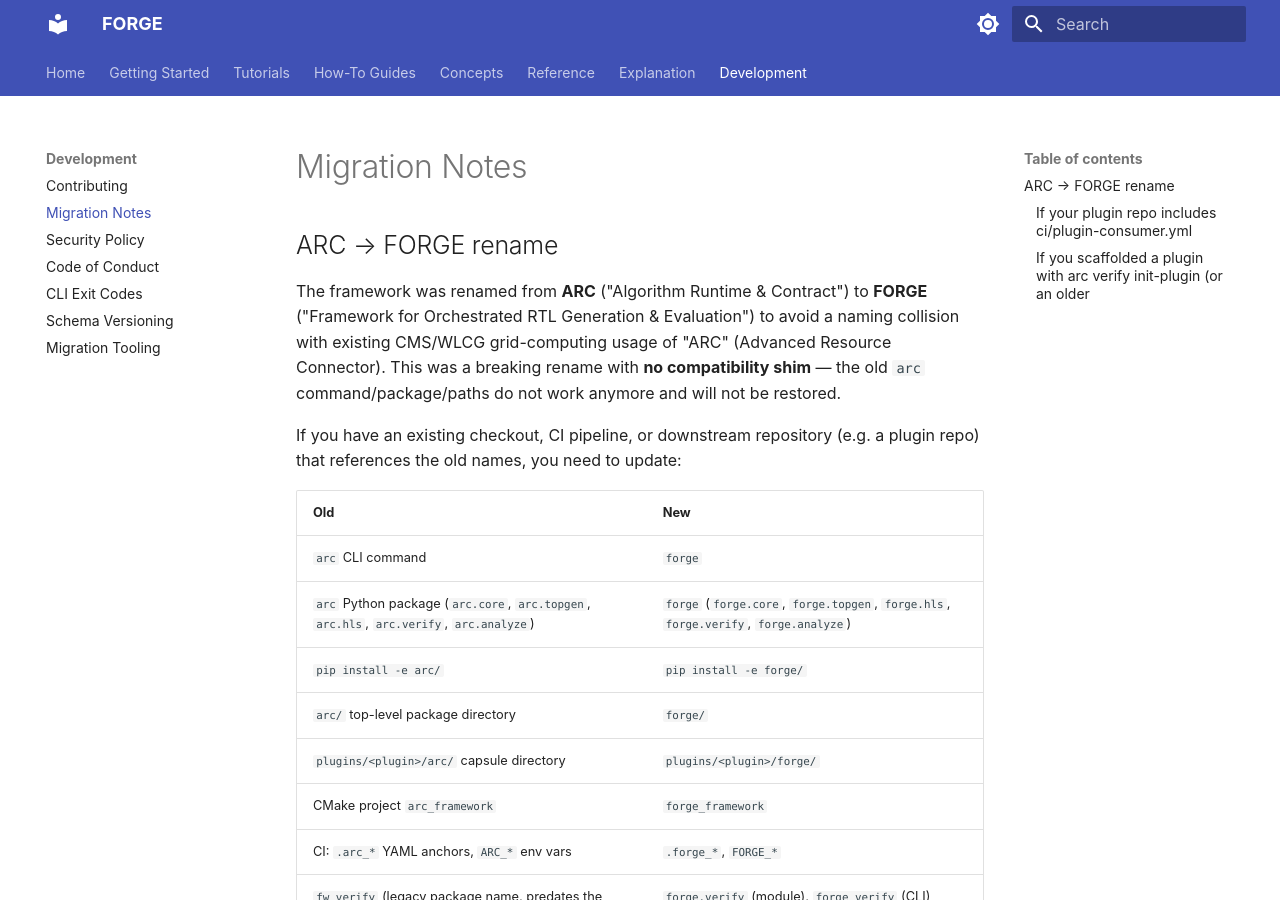
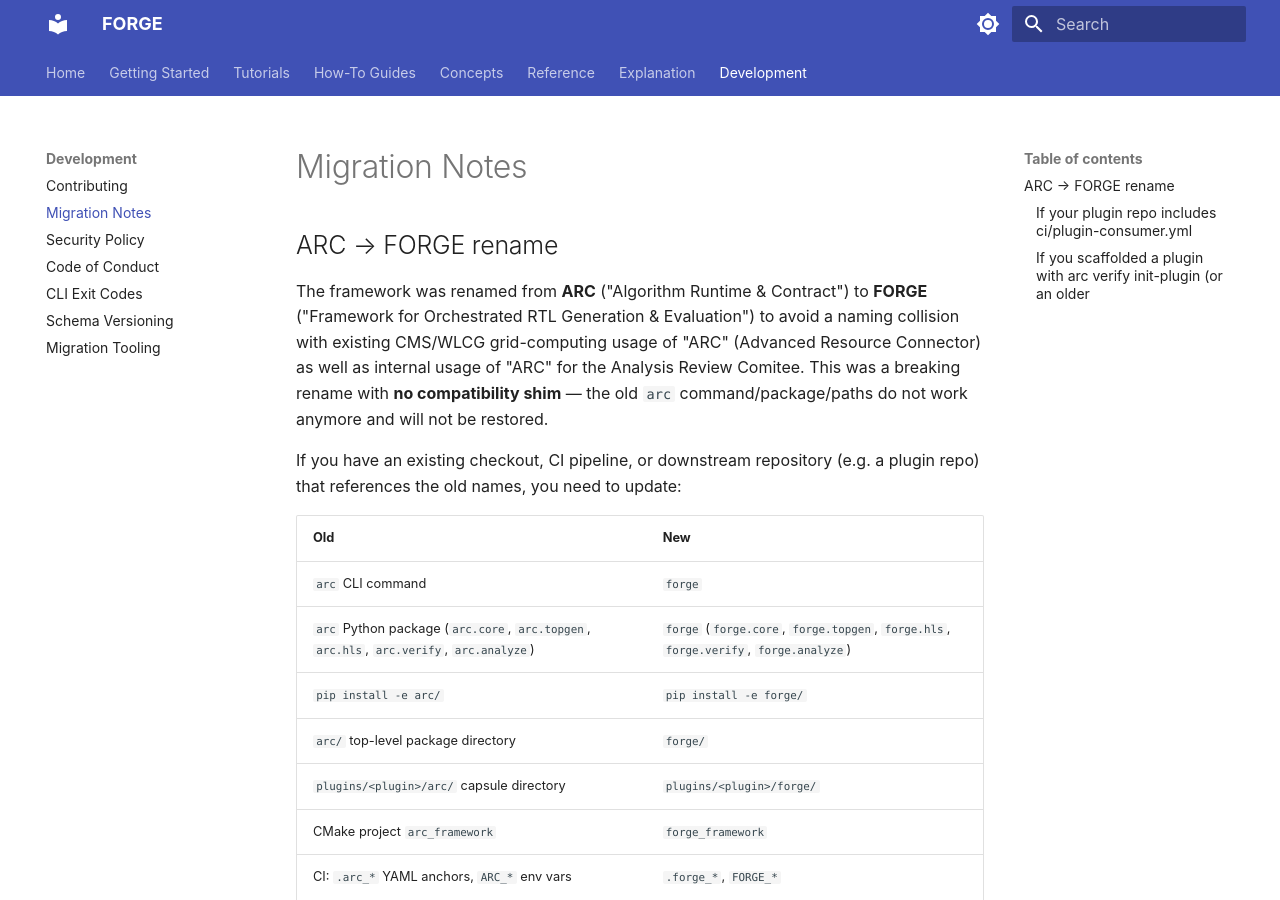
Before and after one commit to pleguina/forge, an MkDocs documentation site: the page built from docs/development/migration.md, in a window 1280 px wide and 900 px high. Built offline with MkDocs 1.6.1 and Material for MkDocs 9.7.7, drawn with Linux system fonts in a browser that asks for light colours; the version menu is left out.

Commit message:
Note both historical meanings of the ARC acronym in MIGRATION.md
The rename collision applied both to CMS/WLCG grid-computing's ARC
(Advanced Resource Connector) and to internal usage of ARC for the
Analysis Review Comitee.

```diff
--- a/docs/development/migration.md
+++ b/docs/development/migration.md
@@ -7,7 +7,8 @@
 The framework was renamed from **ARC** ("Algorithm Runtime & Contract") to
 **FORGE** ("Framework for Orchestrated RTL Generation & Evaluation") to avoid
 a naming collision with existing CMS/WLCG grid-computing usage of "ARC"
-(Advanced Resource Connector). This was a breaking rename with **no
+(Advanced Resource Connector) as well as internal usage of "ARC" for the
+Analysis Review Comitee. This was a breaking rename with **no
 compatibility shim** — the old `arc` command/package/paths do not work
 anymore and will not be restored.
 
```
Also changed, not shown: MIGRATION.md (+2 -1 lines).
